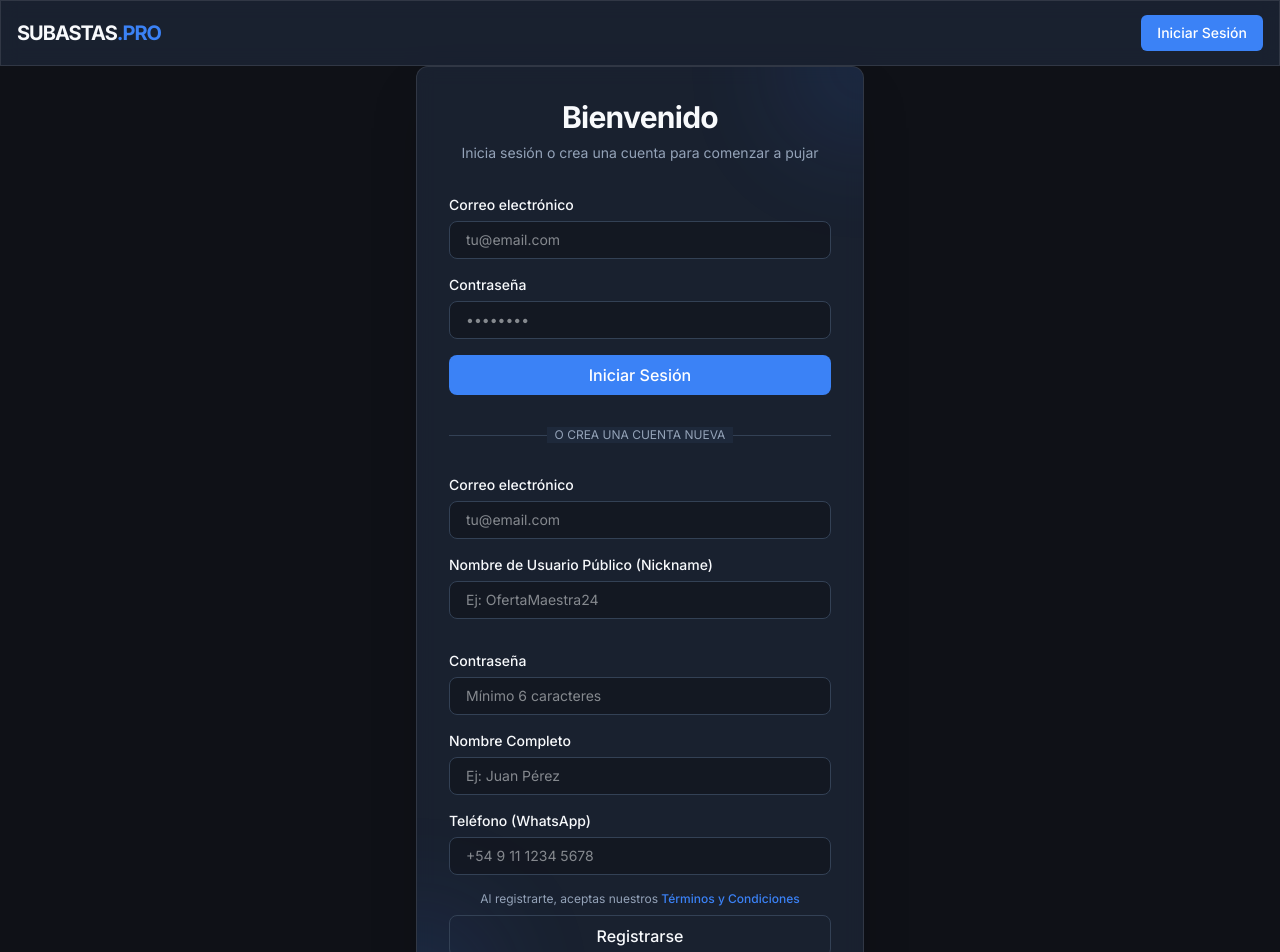
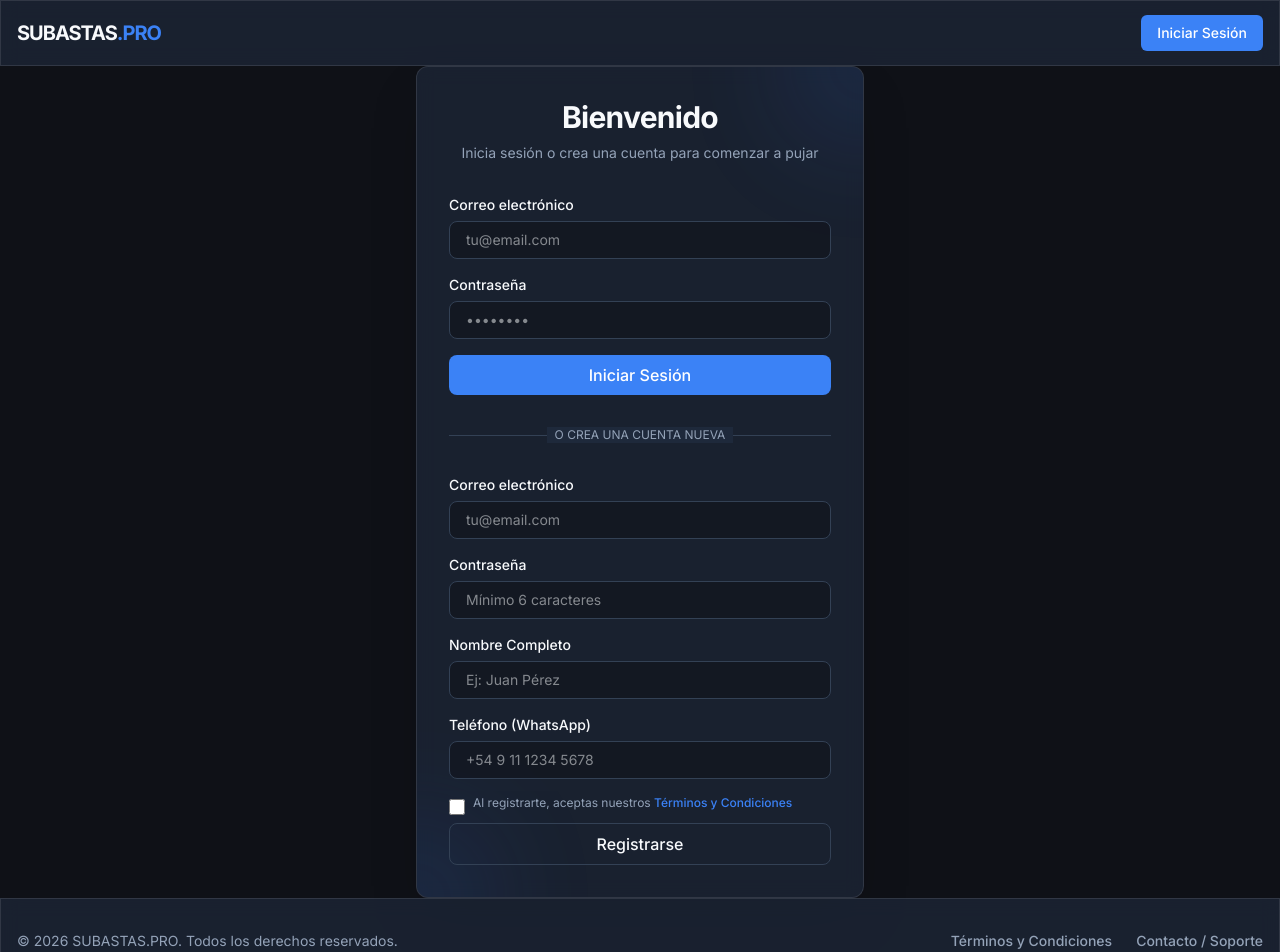
Before and after one commit to Codigo-Urbano/mi-plataforma-subastas, a Next.js app: page /login in a window 1280 px wide. Shown: the top 952 px of the page. Built offline with nearby package versions, Linux system fonts and the light colour scheme; no server answers.

Commit message:
Actualización
Se quitó Nickname, agregó un check, restringió a no registrados...

```diff
--- a/src/app/login/actions.ts
+++ b/src/app/login/actions.ts
@@ -29,10 +29,10 @@ export async function signup(formData: FormData) {
   const password = formData.get("password") as string;
   const nombre_completo = formData.get("nombre_completo") as string;
   const telefono = formData.get("telefono") as string;
-  const nickname = formData.get("nickname") as string;
+  const terminos = formData.get("terminos");
 
-  if (!email || !password || !nombre_completo || !telefono || !nickname) {
-    return { error: "Todos los campos son obligatorios" };
+  if (!email || !password || !nombre_completo || !telefono || !terminos) {
+    return { error: "Todos los campos son obligatorios y debes aceptar los términos" };
   }
 
   const { data, error } = await supabase.auth.signUp({
@@ -42,7 +42,6 @@ export async function signup(formData: FormData) {
       data: {
         nombre_completo,
         telefono,
-        nickname,
       },
     },
   });
--- a/src/app/login/page.tsx
+++ b/src/app/login/page.tsx
@@ -103,19 +103,6 @@ export default function LoginPage() {
                 />
               </div>
               <div>
-                <label className="block text-sm font-medium mb-1.5" htmlFor="signup-nickname">
-                  Nombre de Usuario Público (Nickname)
-                </label>
-                <input
-                  id="signup-nickname"
-                  name="nickname"
-                  type="text"
-                  required
-                  className="w-full px-4 py-2 bg-background/50 border border-border rounded-lg focus:outline-none focus:ring-2 focus:ring-primary/50 transition-all text-sm mb-4"
-                  placeholder="Ej: OfertaMaestra24"
-                />
-              </div>
-              <div>
                 <label className="block text-sm font-medium mb-1.5" htmlFor="signup-password">
                   Contraseña
                 </label>
@@ -158,12 +145,21 @@ export default function LoginPage() {
               </div>
               {signupError && <p className="text-red-500 text-sm mt-2">{signupError}</p>}
 
-              <p className="text-xs text-muted-foreground text-center mt-4 mb-2">
-                Al registrarte, aceptas nuestros{" "}
-                <a href="/terminos" target="_blank" className="text-primary hover:underline font-medium">
-                  Términos y Condiciones
-                </a>
-              </p>
+              <div className="flex items-start gap-2 mt-4 mb-2">
+                <input
+                  type="checkbox"
+                  id="terminos"
+                  name="terminos"
+                  required
+                  className="mt-1 h-4 w-4 rounded border-border text-primary focus:ring-primary"
+                />
+                <label htmlFor="terminos" className="text-xs text-muted-foreground">
+                  Al registrarte, aceptas nuestros{" "}
+                  <a href="/terminos" target="_blank" className="text-primary hover:underline font-medium">
+                    Términos y Condiciones
+                  </a>
+                </label>
+              </div>
 
               <button
                 type="submit"
--- /dev/null
+++ b/src/app/vender/layout.tsx
@@ -0,0 +1,19 @@
+import { redirect } from "next/navigation";
+import { createClient } from "@/utils/supabase/server";
+
+export default async function VenderLayout({
+  children,
+}: {
+  children: React.ReactNode;
+}) {
+  const supabase = await createClient();
+  const {
+    data: { user },
+  } = await supabase.auth.getUser();
+
+  if (!user) {
+    redirect("/login");
+  }
+
+  return <>{children}</>;
+}
```
Also changed, not shown: 1 other file (tests, documents, lock files or other folders).
